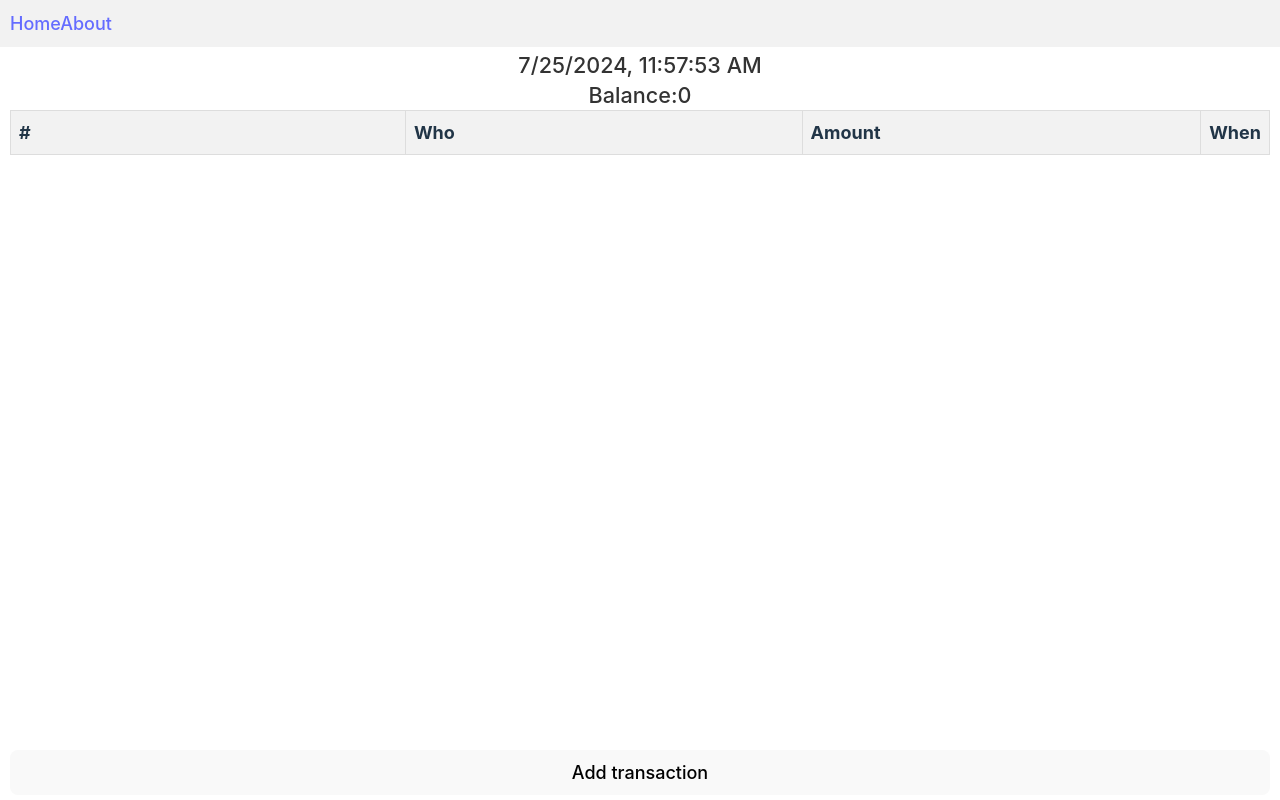
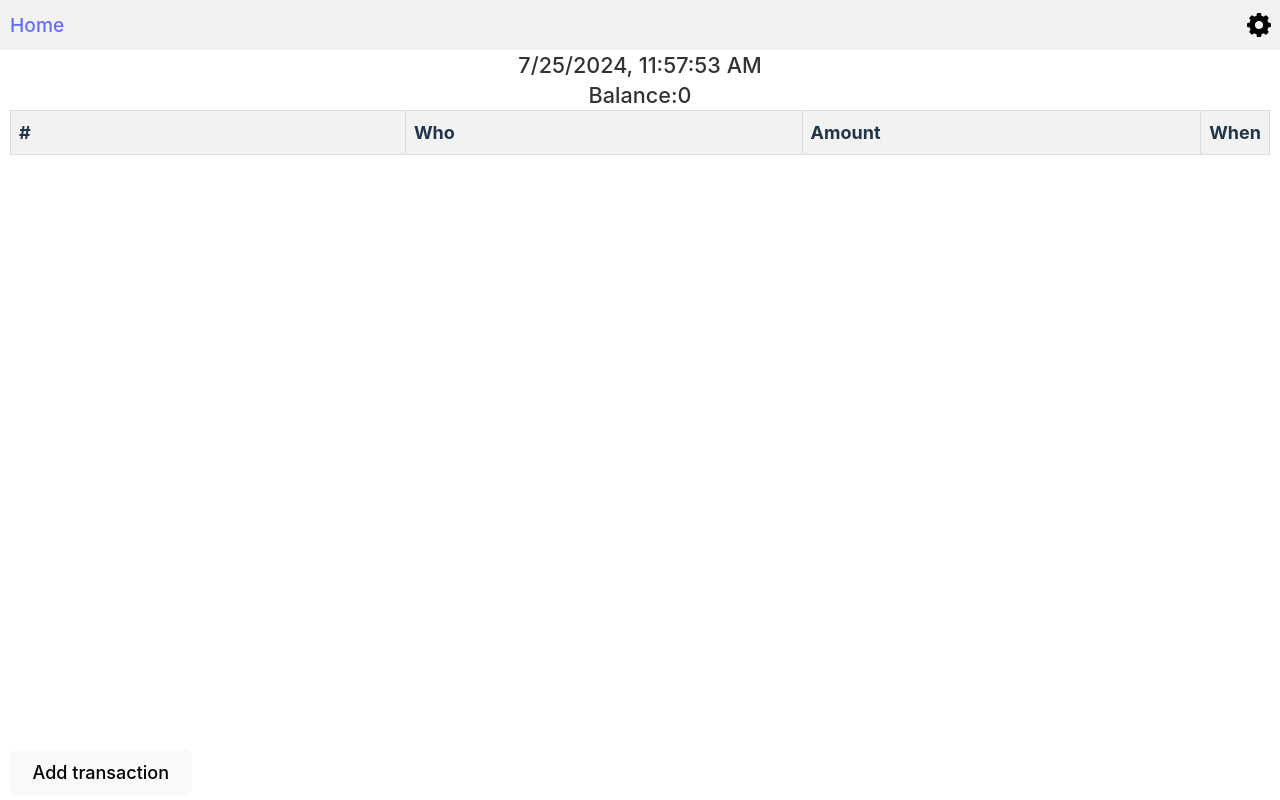
Before and after one commit to potrahi/homeAcc, a React (Vite) app in the folder frontend/: page / in a window 1280 px wide. Built offline with nearby package versions, Linux system fonts and the light colour scheme.

Commit message:
added settings form, which will open by OpenModalButton component

```diff
--- a/frontend/index.html
+++ b/frontend/index.html
@@ -2,7 +2,7 @@
 <html lang="en">
   <head>
     <meta charset="UTF-8" />
-    <link rel="icon" type="image/svg+xml" href="/homeAcc.webp" />
+    <link rel="icon" type="image/svg+xml" href="assets/homeAcc.webp" />
     <meta name="viewport" content="width=device-width, initial-scale=1.0" />
     <title>Home Accounting</title>
   </head>
--- /dev/null
+++ b/frontend/src/components/ModalComponent.tsx
@@ -0,0 +1,21 @@
+import { useSelector } from "react-redux";
+import SettingsForm from "./Settings/SettingsForm";
+import SpendingForm from "./Spending/SpendingForm";
+import Modal from "./UI/Modal";
+import { RootState } from "../store";
+
+const MODAL_CONTENT = {
+    SpendingForm: <SpendingForm />,
+    SettingsForm: <SettingsForm />
+};
+
+const ModalComponent = () => {
+    const isOpen = useSelector((state: RootState) => state.modal.isOpen);
+    const contentId = useSelector((state: RootState) => state.modal.contentId);
+
+    if (isOpen && contentId !== null) {
+        return <Modal> {MODAL_CONTENT[contentId]}</Modal>
+    }
+}
+
+export default ModalComponent;
--- a/frontend/src/components/OpenModalButton.tsx
+++ b/frontend/src/components/OpenModalButton.tsx
@@ -1,24 +1,24 @@
 import React, { useCallback } from "react";
 import { useDispatch } from "react-redux";
-import { ModalContextType } from "../types/types";
-import { useOutletContext } from "react-router-dom";
+import { OpenModalButtonProps } from "../types/types";
 import { modalActions } from "../store/modal";
 
-type OpenModalButtonProps = {
-    modalContent: React.ReactNode;
-}
-
-const OpenModalButton: React.FC<OpenModalButtonProps> = ({ modalContent }) => {
+const OpenModalButton: React.FC<OpenModalButtonProps> = ({ contentId, children }) => {
     const dispatch = useDispatch();
-    const { setModalContent } = useOutletContext<ModalContextType>();
 
     const openModal = useCallback(() => {
-        setModalContent(modalContent);
-        dispatch(modalActions.openModal());
-    }, [dispatch, setModalContent, modalContent]);
+        if (contentId) {
+            dispatch(modalActions.setModalContent(contentId));
+            dispatch(modalActions.openModal());
+        } else {
+            console.error("No context found");
+        }
+    }, [dispatch, contentId]);
 
     return (
-        <button id="modal-button" onClick={openModal}>Add transaction</button>
+        <div onClick={openModal}>
+            {children ? children : <button id="modal-button">Add transaction</button>}
+        </div>
     )
 }
 
--- /dev/null
+++ b/frontend/src/components/OpenSettingsButton.tsx
@@ -0,0 +1,17 @@
+import React from 'react';
+import OpenModalButton from './OpenModalButton';
+import './styles/SettingsButton.css';
+import gear from '../assets/gear-svgrepo-com.svg';
+
+const SettingsButton: React.FC = () => {
+
+    return (
+        <OpenModalButton contentId="SettingsForm">
+            <button className="settings-button">
+                <img src={gear} alt="Settings" className="gear-icon" />
+            </button>
+        </OpenModalButton>
+    );
+}
+
+export default SettingsButton
--- /dev/null
+++ b/frontend/src/components/Settings/SettingsForm.tsx
@@ -0,0 +1,53 @@
+import React, { useState } from 'react';
+import { useDispatch, useSelector } from 'react-redux';
+import { RootState } from '../../store';
+import { modalActions } from '../../store/modal';
+import { balanceActions } from '../../store/balance';
+
+const SettingsForm: React.FC = () => {
+    const dispatch = useDispatch();
+    const balance = useSelector((state: RootState) => state.balance.balance);
+
+    const [formData, setFormData] = useState({
+        balance: balance.toString(),
+    });
+
+    const handleChange = (event: React.ChangeEvent<HTMLInputElement>) => {
+        const { name, value } = event.target;
+        setFormData({
+            ...formData,
+            [name]: value
+        });
+    };
+
+    const handleSubmit = (event: React.FormEvent) => {
+        event.preventDefault();
+        const { balance } = formData;
+
+        console.log(formData);
+        dispatch(balanceActions.setBalance({ balance: parseFloat(balance) }));
+        dispatch(modalActions.closeModal());
+    };
+
+    console.log("test")
+
+
+    return (
+        <form onSubmit={handleSubmit} className="spending-form">
+            <div className="form-group">
+                <label htmlFor="balance">Who:</label>
+                <input
+                    type="text"
+                    id="balance"
+                    name="balance"
+                    value={formData.balance}
+                    onChange={handleChange}
+                    className="form-control"
+                />
+            </div>
+            <button type="submit" className="btn-submit">Save</button>
+        </form>
+    );
+};
+
+export default SettingsForm;
--- a/frontend/src/components/Spending/SpendingForm.tsx
+++ b/frontend/src/components/Spending/SpendingForm.tsx
@@ -33,6 +33,8 @@ const SpendingForm: React.FC = () => {
         dispatch(modalActions.closeModal());
         setFormData({ name: '', date: '', amount: '' });
     };
+
+    console.log("test")
 
     return (
         <form onSubmit={handleSubmit} className="spending-form">
--- /dev/null
+++ b/frontend/src/components/styles/SettingsButton.css
@@ -0,0 +1,18 @@
+button.settings-button {
+    background-color: transparent;
+}
+
+.settings-button {
+    padding-right: 30px;
+    width: 30px;
+    height: 30px;
+    display: flex;
+    justify-content: center;
+    align-items: center;
+}
+
+.gear-icon {
+    width: 24px;
+    height: 24px;
+    fill: black;
+}
--- a/frontend/src/pages/Home.tsx
+++ b/frontend/src/pages/Home.tsx
@@ -2,7 +2,6 @@ import RealTimeDate from "../components/RealTimeDate";
 import SpendingTable from "../components/Spending/SpendingTable";
 import Balance from "../components/Balance";
 import OpenModalButton from "../components/OpenModalButton";
-import SpendingForm from "../components/Spending/SpendingForm";
 import "./styles/Home.css";
 
 export default function Home() {
@@ -18,7 +17,7 @@ export default function Home() {
             <div id="spending-table-container">
                 <SpendingTable />
             </div>
-            <OpenModalButton modalContent={<SpendingForm />} />
+            <OpenModalButton contentId="SpendingForm" />
         </section>
     );
 }
--- a/frontend/src/pages/Root.tsx
+++ b/frontend/src/pages/Root.tsx
@@ -1,23 +1,19 @@
-import { ReactNode, useState } from "react";
 import { Link, Outlet } from "react-router-dom";
-import { useSelector } from "react-redux";
-import Modal from "../components/UI/Modal";
-import { RootState } from "../store";
-import { ModalContextType } from "../types/types";
 import './styles/Root.css';
+import SettingsButton from "../components/OpenSettingsButton";
+import ModalComponent from "../components/ModalComponent";
 
 export default function Root() {
-    const isOpen = useSelector((state: RootState) => state.modal.isOpen);
-    const [modalContent, setModalContent] = useState<ReactNode>(null);
+    console.log("test")
 
     return (
         <>
             <nav>
                 <Link to="/">Home</Link>
-                <Link to="/about">About</Link>
+                <SettingsButton />
             </nav>
-            <Outlet context={{ setModalContent } as ModalContextType} />
-            {isOpen && <Modal>{modalContent}</Modal>}
+            <Outlet />
+            <ModalComponent />
         </>
     );
 }
--- a/frontend/src/pages/styles/Root.css
+++ b/frontend/src/pages/styles/Root.css
@@ -4,8 +4,16 @@ nav {
   left: 0;
   width: 100%;
   background-color: #f2f2f2;
-    padding: 10px;
-    z-index: 1000
+  padding: 10px 0 10px 10px;
+  z-index: 1000;
+  display: flex;
+  justify-content: space-between;
+  align-items: center;
+}
+
+nav a {
+  text-decoration: none;
+  font-size: 1.2rem;
 }
 
 section {
--- a/frontend/src/store/modal.ts
+++ b/frontend/src/store/modal.ts
@@ -2,6 +2,7 @@ import { createSlice } from "@reduxjs/toolkit";
 
 const initialState = {
   isOpen: false,
+  contentId: null,
 };
 
 const modalSlice = createSlice({
@@ -13,8 +14,11 @@ const modalSlice = createSlice({
     },
     closeModal: (state) => {
       state.isOpen = false;
-        }
-    }
+    },
+    setModalContent: (state, action) => {
+      state.contentId = action.payload;
+    },
+  },
 });
 
 export const modalActions = modalSlice.actions;
--- a/frontend/src/types/types.d.ts
+++ b/frontend/src/types/types.d.ts
@@ -1,5 +1,9 @@
 import { ReactNode } from 'react';
 
+export type OpenModalButtonProps = {
+    contentId: React.ReactNode;
+    children?: React.ReactNode;
+}
 export type ModalContextType = {
     setModalContent: (content: ReactNode) => void;
 }
```
Also changed, not shown: frontend/src/assets/gear-svgrepo-com.svg (added), frontend/src/assets/homeAcc.webp (renamed from frontend/homeAcc.webp). Lines whose indentation alone changed are shown as unchanged.
